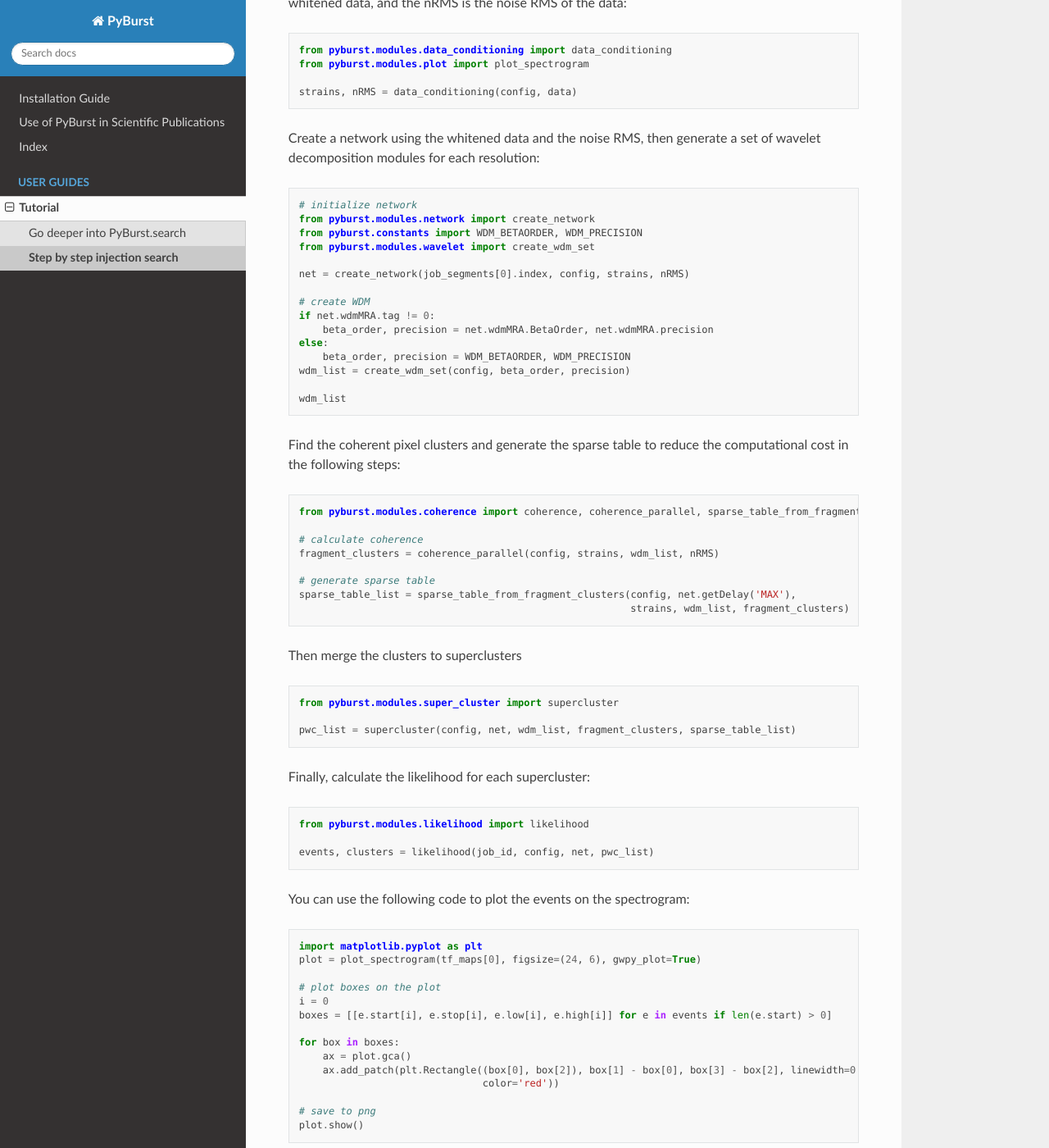
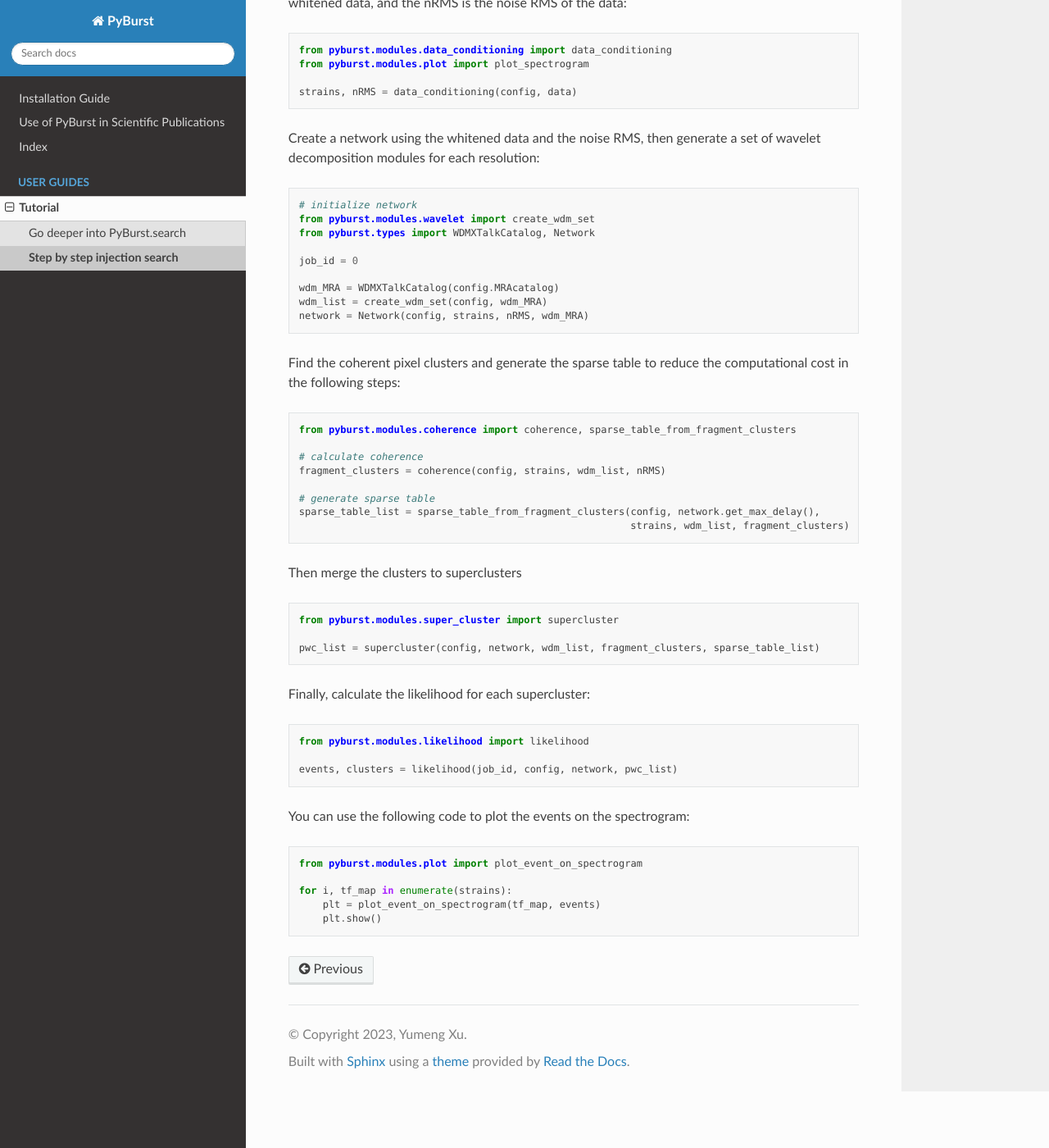
Before and after one commit to PycWB/pycwb, a Sphinx documentation site: the page built from docs/source/tutorial_injection.rst, in a window 1280 px wide and 1400 px high, scrolled down 932 px. Shown: the whole window at 82% size. Built offline with Sphinx 7.4.7 and the Read the Docs theme 2.0.0, drawn with Linux system fonts in a browser that asks for light colours; pages that are not in the unit, such as notebooks, are missing from menus; the version number could not be read and is left out.

Commit message:
update docs and examples

```diff
--- a/docs/source/tutorial_injection.rst
+++ b/docs/source/tutorial_injection.rst
@@ -63,32 +63,26 @@ for each resolution:
 .. code-block:: python
 
     # initialize network
-    from pyburst.modules.network import create_network
-    from pyburst.constants import WDM_BETAORDER, WDM_PRECISION
     from pyburst.modules.wavelet import create_wdm_set
+    from pyburst.types import WDMXTalkCatalog, Network
 
-    net = create_network(job_segments[0].index, config, strains, nRMS)
+    job_id = 0
 
-    # create WDM
-    if net.wdmMRA.tag != 0:
-        beta_order, precision = net.wdmMRA.BetaOrder, net.wdmMRA.precision
-    else:
-        beta_order, precision = WDM_BETAORDER, WDM_PRECISION
-    wdm_list = create_wdm_set(config, beta_order, precision)
-
-    wdm_list
+    wdm_MRA = WDMXTalkCatalog(config.MRAcatalog)
+    wdm_list = create_wdm_set(config, wdm_MRA)
+    network = Network(config, strains, nRMS, wdm_MRA)
 
 Find the coherent pixel clusters and generate the sparse table to reduce the computational cost in the following steps:
 
 .. code-block:: python
 
-    from pyburst.modules.coherence import coherence, coherence_parallel, sparse_table_from_fragment_clusters
+    from pyburst.modules.coherence import coherence, sparse_table_from_fragment_clusters
 
     # calculate coherence
-    fragment_clusters = coherence_parallel(config, strains, wdm_list, nRMS)
+    fragment_clusters = coherence(config, strains, wdm_list, nRMS)
 
     # generate sparse table
-    sparse_table_list = sparse_table_from_fragment_clusters(config, net.getDelay('MAX'),
+    sparse_table_list = sparse_table_from_fragment_clusters(config, network.get_max_delay(),
                                                             strains, wdm_list, fragment_clusters)
 
 Then merge the clusters to superclusters
@@ -97,7 +91,7 @@ Then merge the clusters to superclusters
 
     from pyburst.modules.super_cluster import supercluster
 
-    pwc_list = supercluster(config, net, wdm_list, fragment_clusters, sparse_table_list)
+    pwc_list = supercluster(config, network, wdm_list, fragment_clusters, sparse_table_list)
 
 
 Finally, calculate the likelihood for each supercluster:
@@ -106,23 +100,14 @@ Finally, calculate the likelihood for each supercluster:
 
     from pyburst.modules.likelihood import likelihood
 
-    events, clusters = likelihood(job_id, config, net, pwc_list)
+    events, clusters = likelihood(job_id, config, network, pwc_list)
 
 You can use the following code to plot the events on the spectrogram:
 
 .. code-block:: python
 
-    import matplotlib.pyplot as plt
-    plot = plot_spectrogram(tf_maps[0], figsize=(24, 6), gwpy_plot=True)
+    from pyburst.modules.plot import plot_event_on_spectrogram
 
-    # plot boxes on the plot
-    i = 0
-    boxes = [[e.start[i], e.stop[i], e.low[i], e.high[i]] for e in events if len(e.start) > 0]
-
-    for box in boxes:
-        ax = plot.gca()
-        ax.add_patch(plt.Rectangle((box[0], box[2]), box[1] - box[0], box[3] - box[2], linewidth=0.5, fill=False,
-                                   color='red'))
-
-    # save to png
-    plot.show()
+    for i, tf_map in enumerate(strains):
+        plt = plot_event_on_spectrogram(tf_map, events)
+        plt.show()
```
Also changed, not shown: 1 other file.
